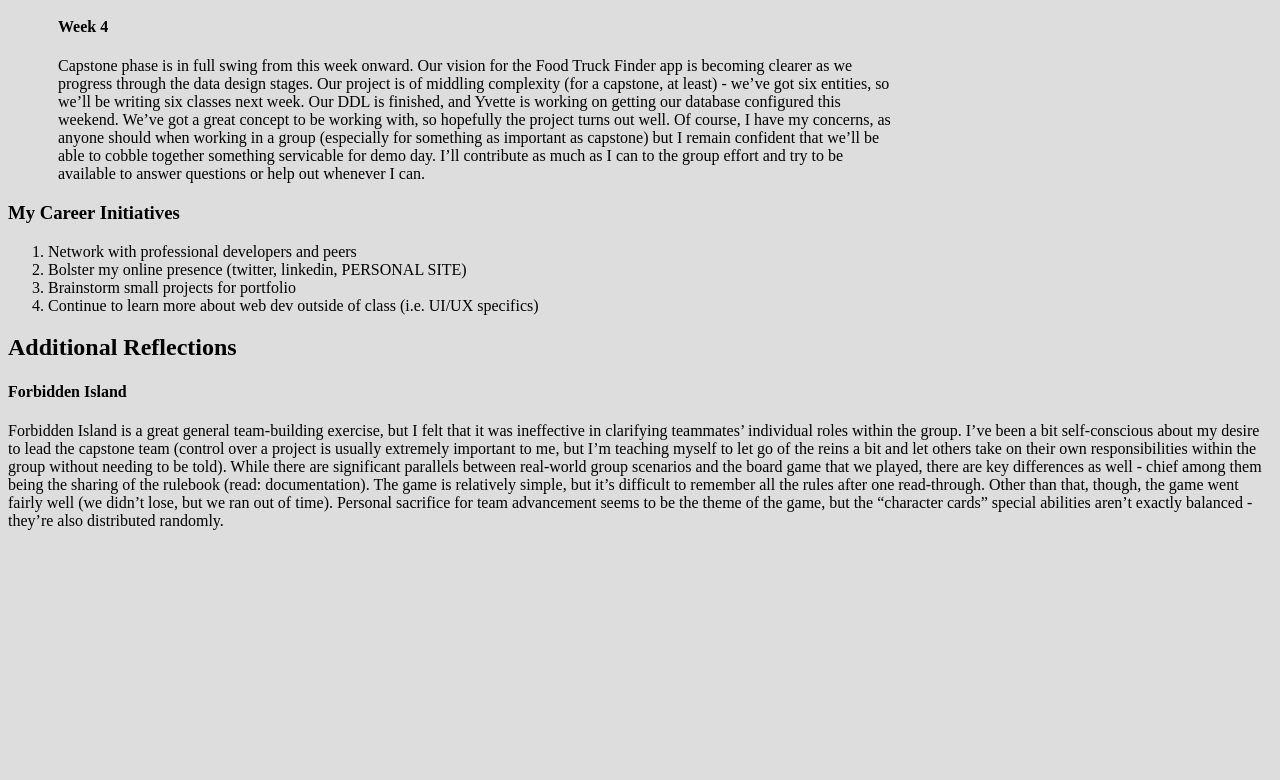
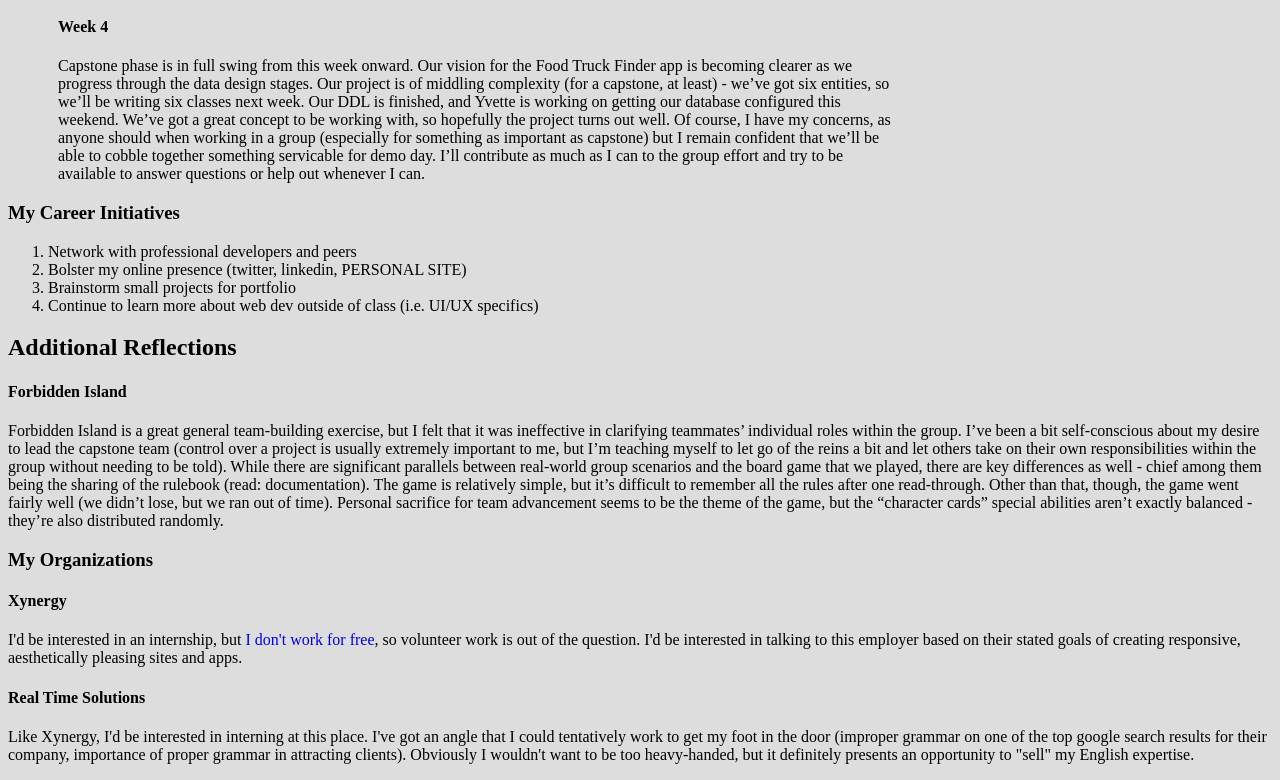
Before and after one commit to mmcph/pro-dev, a plain HTML site: page index.html in a window 1280 px wide. Shown: the part 2334-3114 px from the top of the page. Before the commit the page ends 2880 px from the top, so only its background shows below. Drawn offline with Linux system fonts and the light colour scheme.

Commit message:
added my two orgs

```diff
--- a/index.html
+++ b/index.html
@@ -21,7 +21,7 @@
 					<li class="navLink"><a href="https://www.twitter.com/mmcphdev"><i class="fab fa-twitter-square"></i></a>
 					</li>
 					<li class="navLink"><a href="http://www.marlonmc.com/testsite/index.html"> marlonmc.com</a></li>
-					<li class="navLink"><a href="./ResumeV2-1.pdf">Resume</a></li>
+					<li class="navLink"><a href="./MarlonMcPhersonResume.pdf">Resume</a></li>
 				</ul>
 			</nav>
 		</div>
@@ -153,5 +153,11 @@
 			(we didn’t lose, but we ran out of time). Personal sacrifice for team advancement seems to be the theme of the
 			game, but the “character cards” special abilities aren’t exactly balanced - they’re also distributed randomly.
 		</p>
+
+		<h3>My Organizations</h3>
+		<h4><strong>Xynergy</strong></h4>
+		<p>I'd be interested in an internship, but <a href="https://www.youtube.com/watch?v=FalHdi2DkEg">I don't work for free</a>, so volunteer work is out of the question. I'd be interested in talking to this employer based on their stated goals of creating responsive, aesthetically pleasing sites and apps.</p>
+		<h4><strong>Real Time Solutions</strong></h4>
+		<p>Like Xynergy, I'd be interested in interning at this place. I've got an angle that I could tentatively work to get my foot in the door (improper grammar on one of the top google search results for their company, importance of proper grammar in attracting clients). Obviously I wouldn't want to be too heavy-handed, but it definitely presents an opportunity to "sell" my English expertise.</p>
 	</body>
 </html>
```
